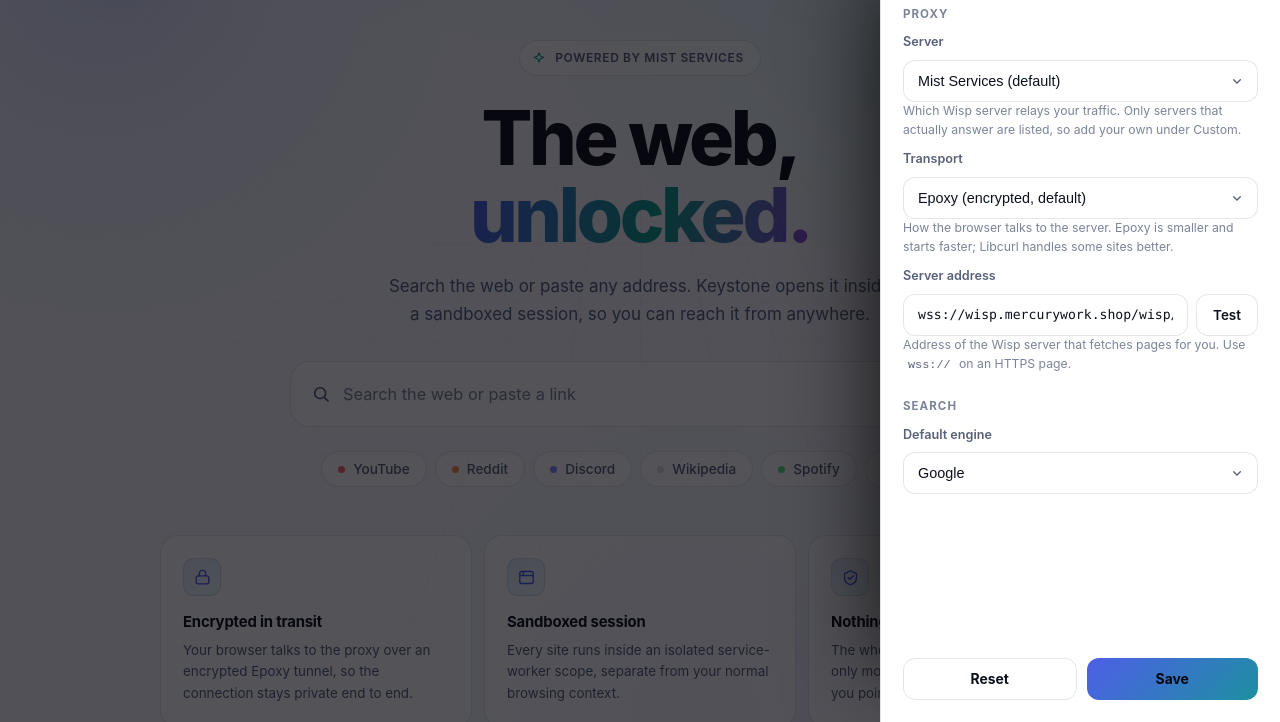
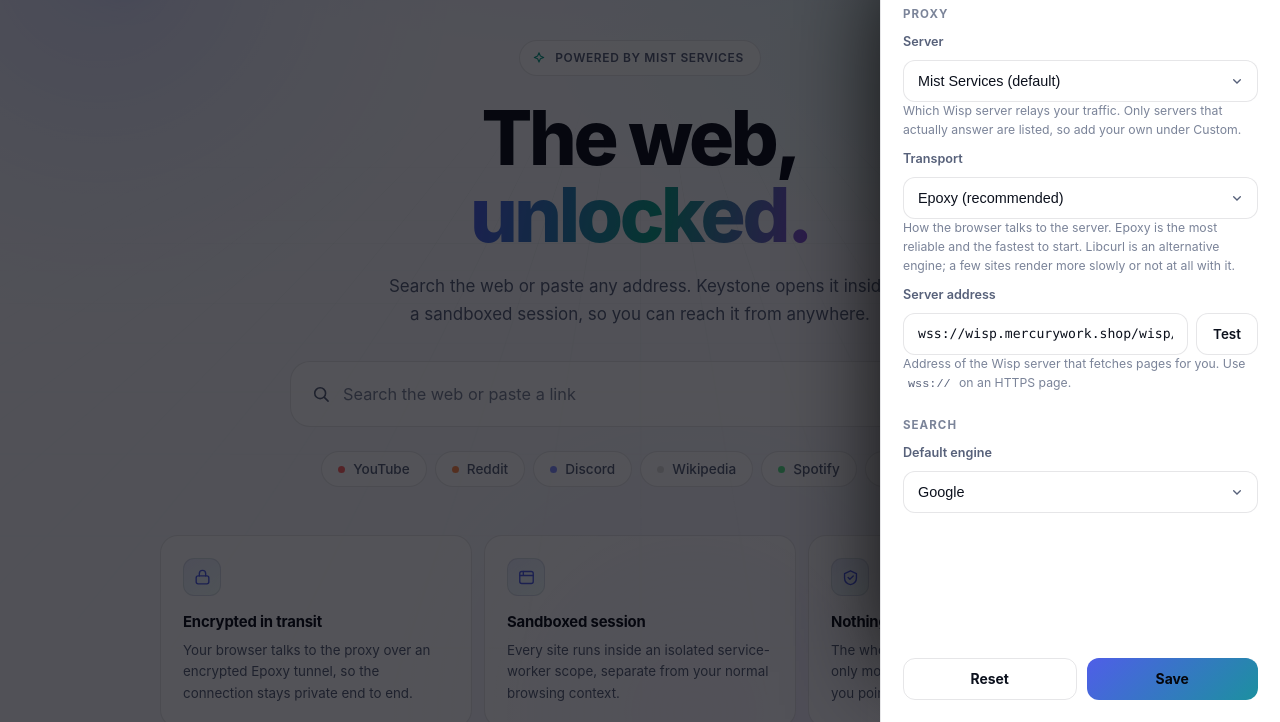
Before and after one commit to random-school-stuff/keystone, a website: page docs/index.html in a window 1280 px wide. Both pictures are taken after a click on the button "Ready". Shown: the part 78-800 px from the top of the page. Drawn offline with Linux system fonts and the light colour scheme.

Commit message:
Label libcurl as experimental
Both transports install and proxy correctly, but libcurl renders some sites
slowly or not at all compared with Epoxy. Wikipedia's HTML arrives fine over
both, yet the page does not come up in the frame under libcurl, so calling it
an equal choice would overstate it. Epoxy stays the default and the dropdown
now says "recommended" and "experimental" instead of implying parity.

Co-authored-by: factory-droid[bot] <138933559+factory-droid[bot]@users.noreply.github.com>

```diff
--- a/docs/index.html
+++ b/docs/index.html
@@ -1668,16 +1668,17 @@
 					<label for="transport-select">Transport</label>
 					<div class="select-wrap">
 						<select id="transport-select">
-							<option value="epoxy">Epoxy (encrypted, default)</option>
-							<option value="libcurl">Libcurl (encrypted)</option>
+							<option value="epoxy">Epoxy (recommended)</option>
+							<option value="libcurl">Libcurl (experimental)</option>
 						</select>
 						<svg viewBox="0 0 24 24" aria-hidden="true">
 							<path d="m7 10 5 5 5-5" />
 						</svg>
 					</div>
 					<p class="hint">
-						How the browser talks to the server. Epoxy is smaller and starts
-						faster; Libcurl handles some sites better.
+						How the browser talks to the server. Epoxy is the most reliable
+						and the fastest to start. Libcurl is an alternative engine; a few
+						sites render more slowly or not at all with it.
 					</p>
 				</div>
 
```
Also changed, not shown: docs/ARCHITECTURE.md (+1 -1 lines).
